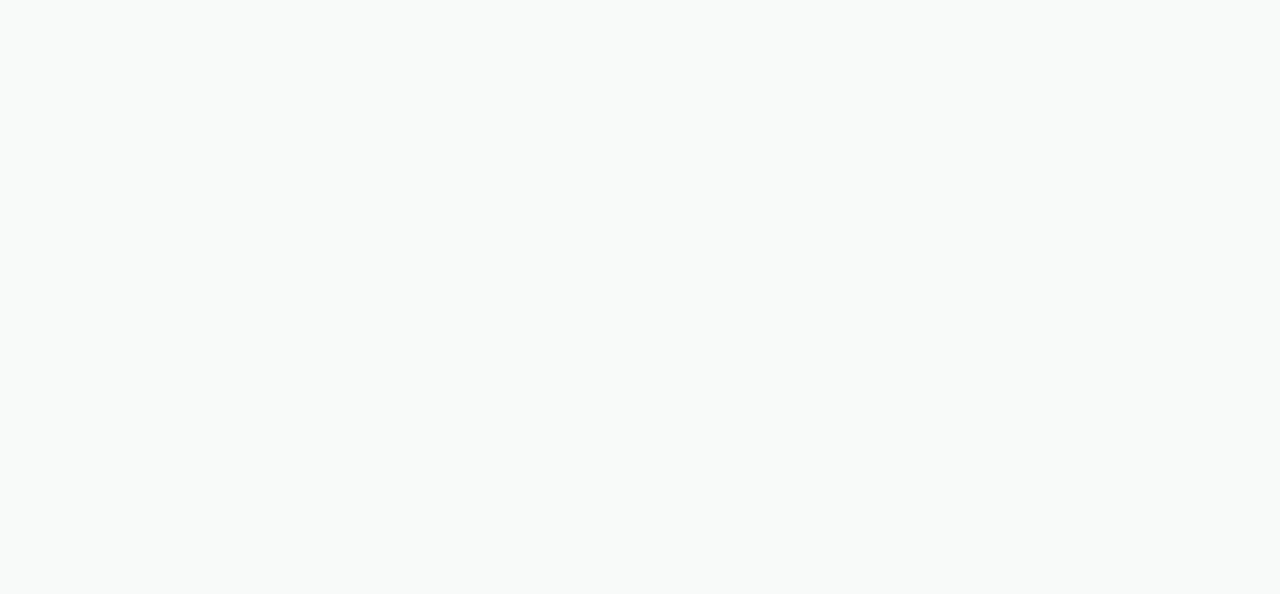
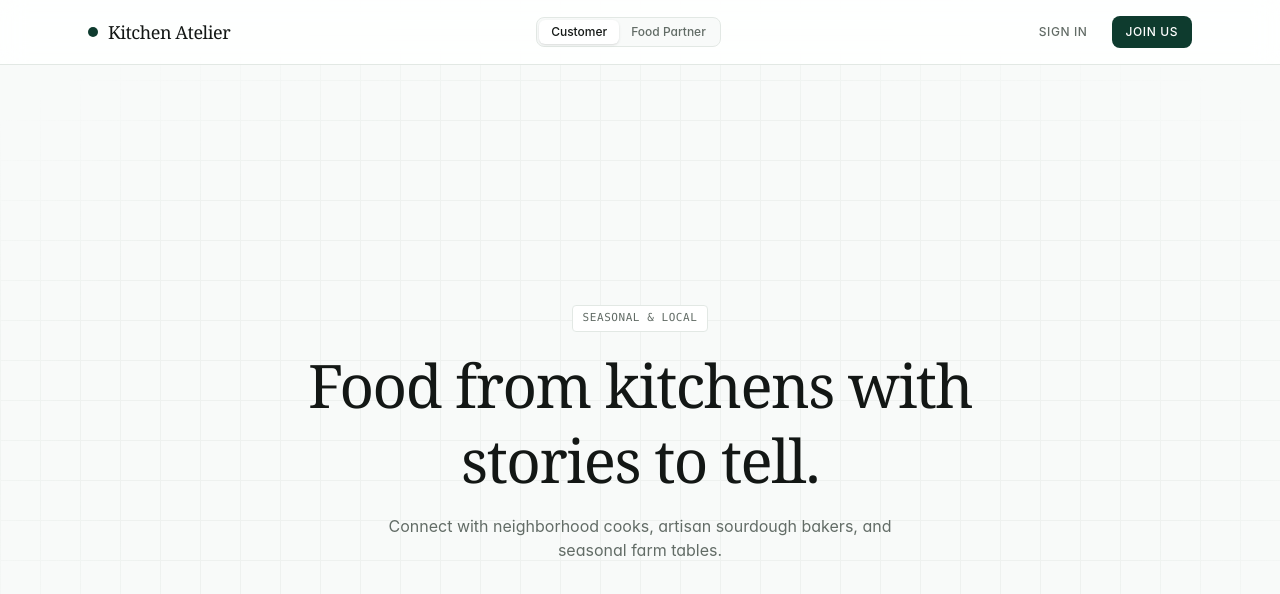
Before and after one commit to SharadCodes15/MERN, a React app in the folder Foodify/Frontend/: page / in a window 1280 px wide. Before the commit this address had no page. Shown: the top 594 px of the page. Built offline with nearby package versions, Linux system fonts and the light colour scheme; the HTML template or start-up script is replaced by a standard one.

Commit message:
[FoodView -> Frontend] Navigate + Cookie + User login

```diff
--- a/Foodify/Frontend/src/components/UserLogin.jsx
+++ b/Foodify/Frontend/src/components/UserLogin.jsx
@@ -1,7 +1,45 @@
-import { Link } from "react-router-dom";
+import { useState } from "react";
+import { Link, useNavigate } from "react-router-dom";
 import AuthLayout from "./AuthLayout";
+import axios from "axios";
+
+const initialFormState = {
+  email: "",
+  password: "",
+};
 
 export default function UserLogin() {
+  const navigate = useNavigate();
+  const [formData, setFormData] = useState(initialFormState);
+
+  const handleChange = (e) => {
+    const { name, value } = e.target;
+    setFormData((prev) => ({
+      ...prev,
+      [name]: value,
+    }));
+  };
+
+  const handleSubmit = async (e) => {
+    e.preventDefault();
+
+    const payload = {
+      email: formData.email,
+      password: formData.password,
+    };
+
+    try {
+      await axios.post("http://localhost:3000/api/auth/user/login", payload, {
+        withCredentials: true,
+      });
+      navigate("/");
+    } catch (err) {
+      console.error(err);
+    } finally {
+      setFormData(initialFormState);
+    }
+  };
+
   return (
     <AuthLayout
       badgeText="Personal Member"
@@ -9,25 +47,29 @@ export default function UserLogin() {
       description="Access your saved kitchens, recurring orders, and neighborhood pantry."
     >
       <div className="w-full max-w-md mx-auto animate-fade-up">
-        <div className="mb-8">
+        <div className="mb-6">
           <h1 className="text-2xl font-semibold tracking-tight text-[var(--text-main)]">
             Sign In
           </h1>
-          <p className="text-sm text-[var(--text-muted)] mt-1.5">
-            Enter your credentials to manage orders & table bookings.
+          <p className="text-sm text-[var(--text-muted)] mt-1">
+            Enter your credentials to access your account.
           </p>
         </div>
 
-        <form className="space-y-4" onSubmit={(e) => e.preventDefault()}>
+        <form className="space-y-4" onSubmit={handleSubmit}>
           <div className="space-y-1.5">
             <label className="text-xs font-semibold tracking-wide uppercase text-[var(--text-muted)]">
               Email Address
             </label>
             <input
               type="email"
+              name="email"
+              value={formData.email}
+              onChange={handleChange}
               placeholder="julian@example.com"
               className="auth-input w-full px-3.5 py-2.5 rounded-lg text-sm"
               autoComplete="email"
+              required
             />
           </div>
 
@@ -45,26 +87,19 @@ export default function UserLogin() {
             </div>
             <input
               type="password"
+              name="password"
+              value={formData.password}
+              onChange={handleChange}
               placeholder="••••••••••••"
               className="auth-input w-full px-3.5 py-2.5 rounded-lg text-sm"
               autoComplete="current-password"
+              required
             />
-          </div>
-
-          <div className="flex items-center gap-2 pt-1">
-            <input
-              id="remember"
-              type="checkbox"
-              className="w-4 h-4 rounded border-[var(--border-subtle)] text-[var(--primary)] focus:ring-[var(--ring-focus)] accent-[var(--primary)]"
-            />
-            <label htmlFor="remember" className="text-xs text-[var(--text-muted)] select-none">
-              Keep me signed in on this device
-            </label>
           </div>
 
           <button
             type="submit"
-            className="btn-user w-full py-2.5 px-4 rounded-lg font-medium text-sm mt-3"
+            className="btn-user w-full py-2.5 px-4 rounded-lg font-medium text-sm mt-2"
           >
             Continue
           </button>
--- a/Foodify/Frontend/src/components/UserRegister.jsx
+++ b/Foodify/Frontend/src/components/UserRegister.jsx
@@ -2,7 +2,7 @@ import { useState } from "react";
 import { Link } from "react-router-dom";
 import AuthLayout from "./AuthLayout";
 import axios from "axios";
-
+import {useNavigate} from "react-router-dom";
 const initialFormState = {
   firstName: "",
   lastName: "",
@@ -11,6 +11,7 @@ const initialFormState = {
 };
 
 export default function UserRegister() {
+  const navigate = useNavigate();
   const [formData, setFormData] = useState(initialFormState);
 
   const handleChange = (e) => {
@@ -32,8 +33,13 @@ export default function UserRegister() {
     };
 
     try {
-      await axios.post("http://localhost:3000/api/auth/user/register", payload);
-    } catch (err) {
+      await axios.post("http://localhost:3000/api/auth/user/register",
+                  payload,
+                {
+                  withCredentials: true,
+                });
+      navigate("/");
+     } catch (err) {
       console.error(err);
     } finally {
       // Resets input fields
--- /dev/null
+++ b/Foodify/Frontend/src/pages/Home.jsx
@@ -0,0 +1,116 @@
+import { useState } from "react";
+import { Link } from "react-router-dom";
+
+export default function Home() {
+  // Toggle between "user" and "partner" view
+  const [role, setRole] = useState("user");
+
+  const isPartner = role === "partner";
+
+  return (
+    <div className="relative min-h-screen flex flex-col font-sans selection:bg-neutral-900 selection:text-white dark:selection:bg-neutral-100 dark:selection:text-black">
+      {/* Background Architectural Grid */}
+      <div className="architectural-pattern absolute inset-0 pointer-events-none" />
+
+      {/* Navigation Bar */}
+      <header className="relative z-10 w-full border-b border-[var(--border-subtle)] bg-[var(--bg-surface)]/85 backdrop-blur-md">
+        <div className="max-w-6xl mx-auto px-4 sm:px-6 h-16 flex items-center justify-between gap-4">
+
+          {/* Brand Identity */}
+          <Link to="/" className="flex items-center gap-2.5">
+            <span
+              className={`w-2.5 h-2.5 rounded-full transition-colors duration-300 ${
+                isPartner ? "bg-[var(--partner-primary)]" : "bg-[var(--primary)]"
+              }`}
+            />
+            <span className="font-serif text-lg font-medium tracking-tight text-[var(--text-main)]">
+              Kitchen Atelier
+            </span>
+          </Link>
+
+          {/* Center Role Switcher (Tactile Segmented Control) */}
+          <div className="flex items-center p-0.5 rounded-lg border border-[var(--border-subtle)] bg-[var(--bg-canvas)] text-xs">
+            <button
+              type="button"
+              onClick={() => setRole("user")}
+              className={`px-3 py-1 rounded-md transition-all duration-200 font-medium ${
+                !isPartner
+                  ? "bg-[var(--bg-surface)] text-[var(--text-main)] shadow-sm"
+                  : "text-[var(--text-muted)] hover:text-[var(--text-main)]"
+              }`}
+            >
+              Customer
+            </button>
+            <button
+              type="button"
+              onClick={() => setRole("partner")}
+              className={`px-3 py-1 rounded-md transition-all duration-200 font-medium ${
+                isPartner
+                  ? "bg-[var(--bg-surface)] text-[var(--text-main)] shadow-sm"
+                  : "text-[var(--text-muted)] hover:text-[var(--text-main)]"
+              }`}
+            >
+              Food Partner
+            </button>
+          </div>
+
+          {/* Action Links: Dynamic Based on Role */}
+          <div className="flex items-center gap-2 sm:gap-3">
+            {!isPartner ? (
+              <>
+                <Link
+                  to="/user/login"
+                  className="text-xs font-medium uppercase tracking-wider text-[var(--text-muted)] hover:text-[var(--text-main)] px-3 py-2 rounded-lg transition-colors"
+                >
+                  Sign In
+                </Link>
+                <Link
+                  to="/user/register"
+                  className="btn-user text-xs font-medium uppercase tracking-wider px-3.5 py-2 rounded-lg"
+                >
+                  Join Us
+                </Link>
+              </>
+            ) : (
+              <>
+                <Link
+                  to="/partner/login"
+                  className="text-xs font-medium uppercase tracking-wider text-[var(--text-muted)] hover:text-[var(--text-main)] px-3 py-2 rounded-lg transition-colors"
+                >
+                  Merchant Desk
+                </Link>
+                <Link
+                  to="/partner/register"
+                  className="btn-partner text-xs font-medium uppercase tracking-wider px-3.5 py-2 rounded-lg"
+                >
+                  Apply Kitchen
+                </Link>
+              </>
+            )}
+          </div>
+        </div>
+      </header>
+
+      {/* Main Body */}
+      <main className="relative z-10 flex-1 flex items-center justify-center p-6 text-center">
+        <div className="animate-fade-up max-w-3xl mx-auto space-y-4">
+          <div className="inline-block px-2.5 py-1 text-[11px] font-mono tracking-wider uppercase rounded border border-[var(--border-subtle)] bg-[var(--bg-surface)] text-[var(--text-muted)]">
+            {isPartner ? "Culinary Operations" : "Seasonal & Local"}
+          </div>
+
+          <h1 className="text-4xl sm:text-6xl font-serif tracking-tight text-[var(--text-main)] leading-tight">
+            {isPartner
+              ? "Tools built for real kitchens, not algorithms."
+              : "Food from kitchens with stories to tell."}
+          </h1>
+
+          <p className="text-sm sm:text-base text-[var(--text-muted)] max-w-lg mx-auto">
+            {isPartner
+              ? "Join independent dining rooms, artisanal bakeries, and popup makers managing their tables and direct pickup menus."
+              : "Connect with neighborhood cooks, artisan sourdough bakers, and seasonal farm tables."}
+          </p>
+        </div>
+      </main>
+    </div>
+  );
+}
--- a/Foodify/Frontend/src/routes/AppRoutes.jsx
+++ b/Foodify/Frontend/src/routes/AppRoutes.jsx
@@ -3,6 +3,7 @@ import UserRegister from '../components/UserRegister'
 import UserLogin from '../components/UserLogin'
 import PartnerRegister from '../components/PartnerRegister'
 import PartnerLogin from '../components/PartnerLogin'
+import Home from '../pages/Home';
 
 const AppRoutes = () => {
   return (
@@ -12,6 +13,7 @@ const AppRoutes = () => {
         <Route path="/user/login" element={<UserLogin />} />
         <Route path="/food-partner/register" element={<PartnerRegister />} />
         <Route path="/food-partner/login" element={<PartnerLogin />} />
+        <Route path="/" element={<Home/>} />
       </Routes>
     </Router>
   )
```
